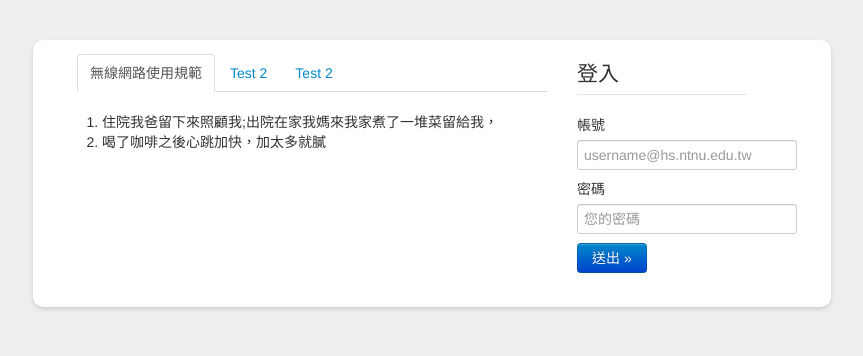
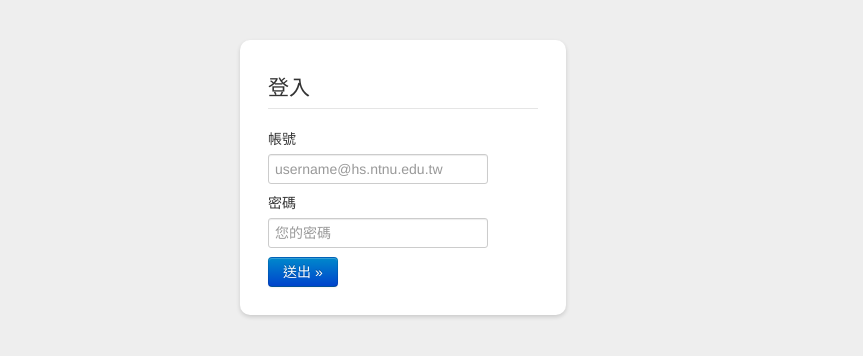
Before and after one commit to pellaeon/aruba-login, a plain HTML site: page index.html in a window 1280 px wide. Shown: the whole page, without its empty margins (222-1085 px from the left). Drawn offline with nearby package versions, Linux system fonts and the light colour scheme.

Commit message:
center the main-box

```diff
--- a/css/custom.css
+++ b/css/custom.css
@@ -9,7 +9,9 @@
 	-webkit-box-shadow: 0 2px 4px rgba(0,0,0,.15);
 	-moz-box-shadow: 0 2px 4px rgba(0,0,0,.15);
 	box-shadow: 0 2px 4px rgba(0,0,0,.15);
-	padding: 1em;
+	padding: 2em;
+	margin: 0 auto;
+	float: none;
 }
 
 html, body {
@@ -19,3 +21,7 @@ html, body {
 body {
 	padding-top: 40px;
 }
+
+form {
+	margin: 0;
+}
--- a/index.html
+++ b/index.html
@@ -12,25 +12,7 @@
 <body>
 <div class="container">
 	<div class="row">
-		<div id="main-box" class="span8 offset2">
-			<div class="tabbable span5">
-				<ul class="nav nav-tabs">
-					<li class="active"><a href="#policy" data-toggle="tab">無線網路使用規範</a></li>
-					<li><a href="#test1" data-toggle="tab">Test 2</a></li>
-					<li><a href="#test2" data-toggle="tab">Test 2</a></li>
-				</ul>
-				<div class="tab-content">
-					<div id="policy" class="tab-pane active">
-						<ol>
-							<li>住院我爸留下來照顧我;出院在家我媽來我家煮了一堆菜留給我，</li>
-							<li>喝了咖啡之後心跳加快，加太多就膩</li>
-						</ol>
-					</div>
-					<div id="test1" class="tab-pane"></div>
-					<div id="test2" class="tab-pane"></div>
-				</div>
-			</div>
-			<div id="login" class="span2">
+		<div id="main-box" class="span3 offset4">
 			<form>
 				<legend>登入</legend>
 				<label>帳號</label>
@@ -43,7 +25,6 @@
 	</div>
 </div>
 </div>
-</div>
 <script src="http://code.jquery.com/jquery-latest.js"></script>
 <script src="js/bootstrap.min.js"></script>
 </body>
```
Lines whose indentation alone changed are shown as unchanged.
